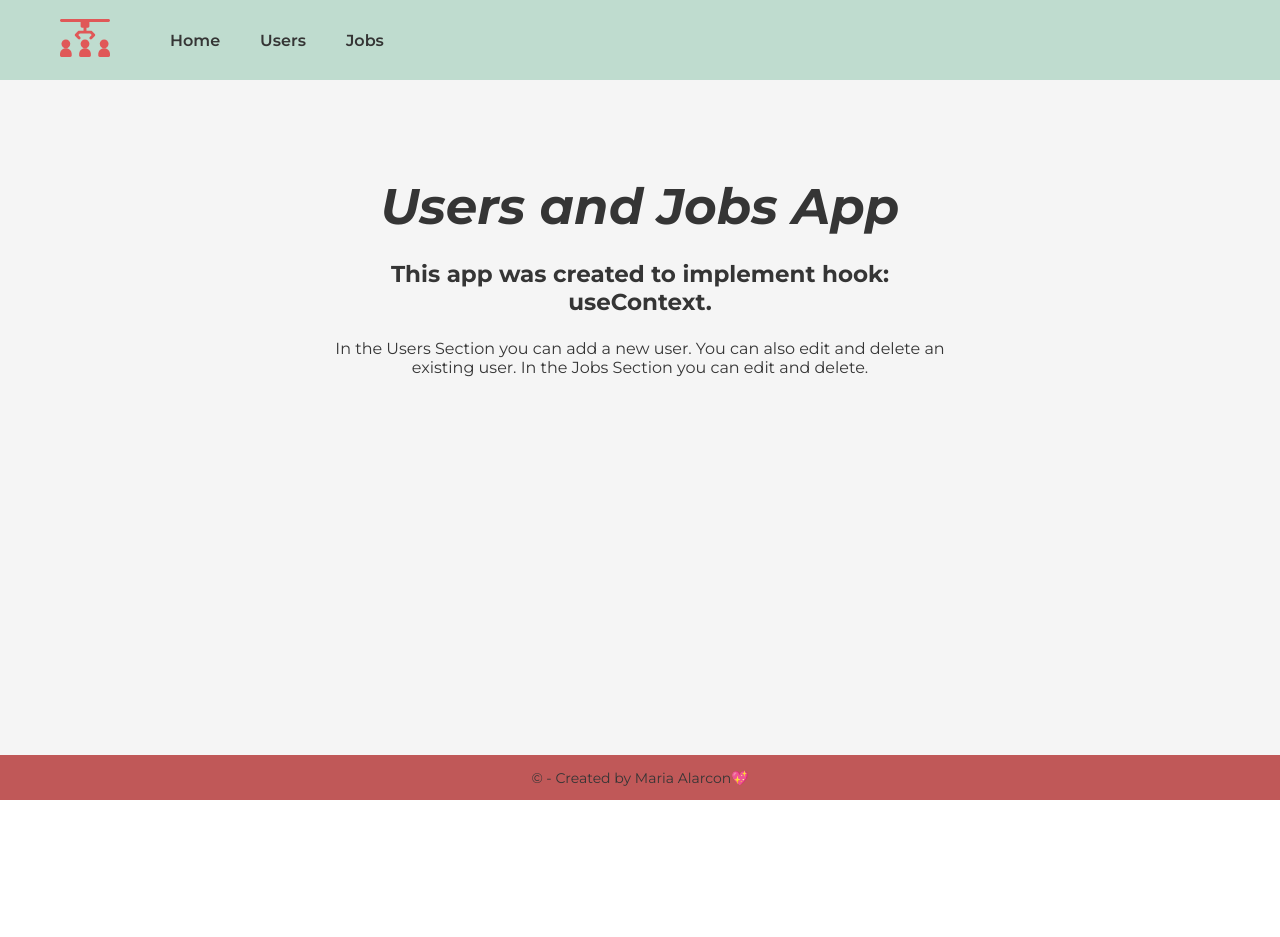
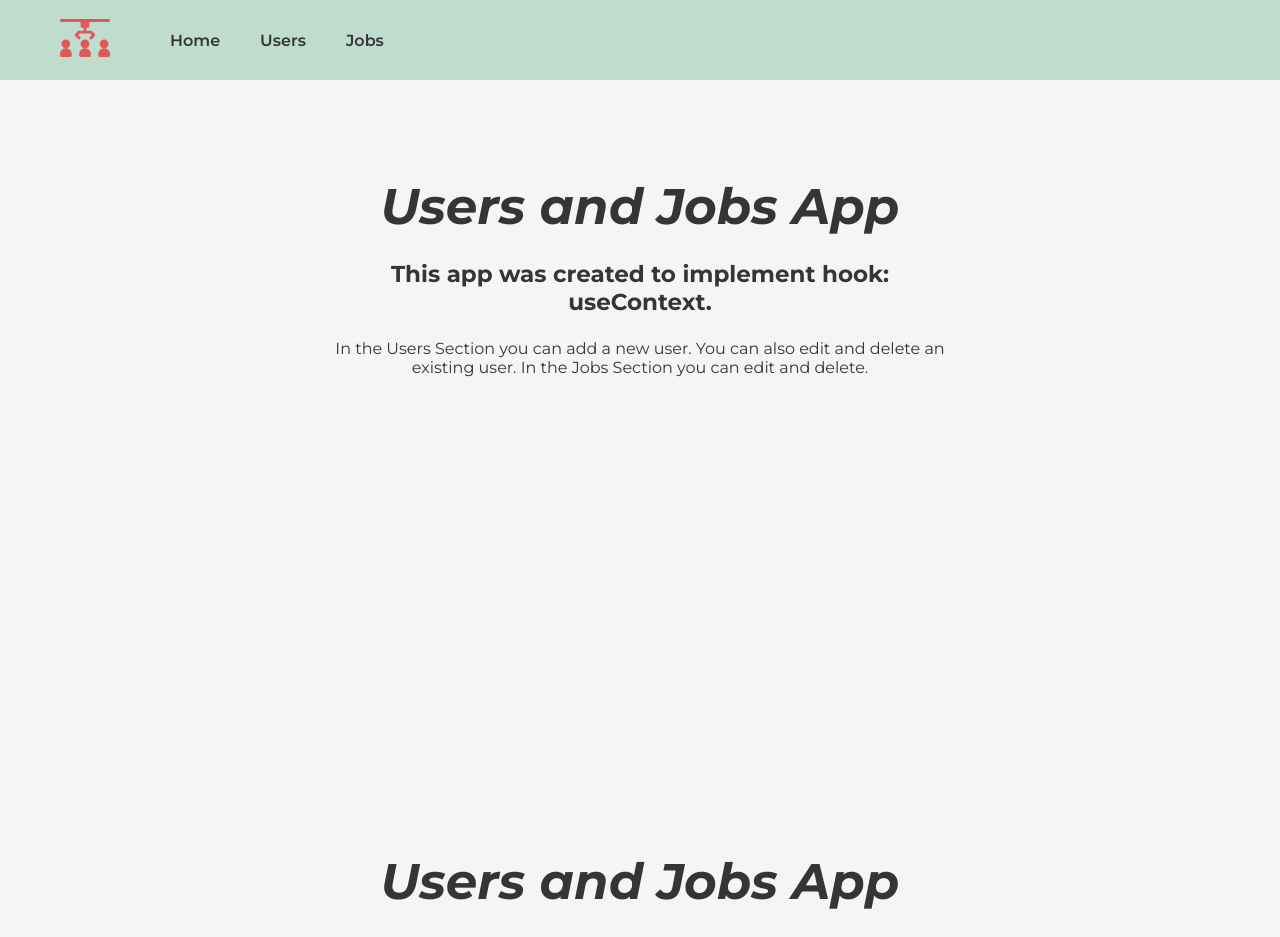
Before and after one commit to mariagaa993/users-jobs-useContext, a React (Create React App) app: page / in a window 1280 px wide. Shown: the top 937 px of the page. Before the commit the page ends 800 px from the top, so only its background shows below. Built offline with nearby package versions, Linux system fonts and the light colour scheme.

Commit message:
gh-pages and modify readme

```diff
--- a/src/App.js
+++ b/src/App.js
@@ -1,12 +1,14 @@
 import React, { Fragment } from 'react';
 import './App.scss';
 import Navbar from './components/navbar/Navbar';
+import Home from './components/pages/Home';
 import Footer from './components/footer/Footer';
 
 const App = () => {
   	return (
     	<Fragment>
 	  		<Navbar />
+			<Home />
 			<Footer />
     	</Fragment>
   	);
```
Also changed, not shown: package.json (+5 -2 lines), 1 other file (tests, documents, lock files or other folders).
